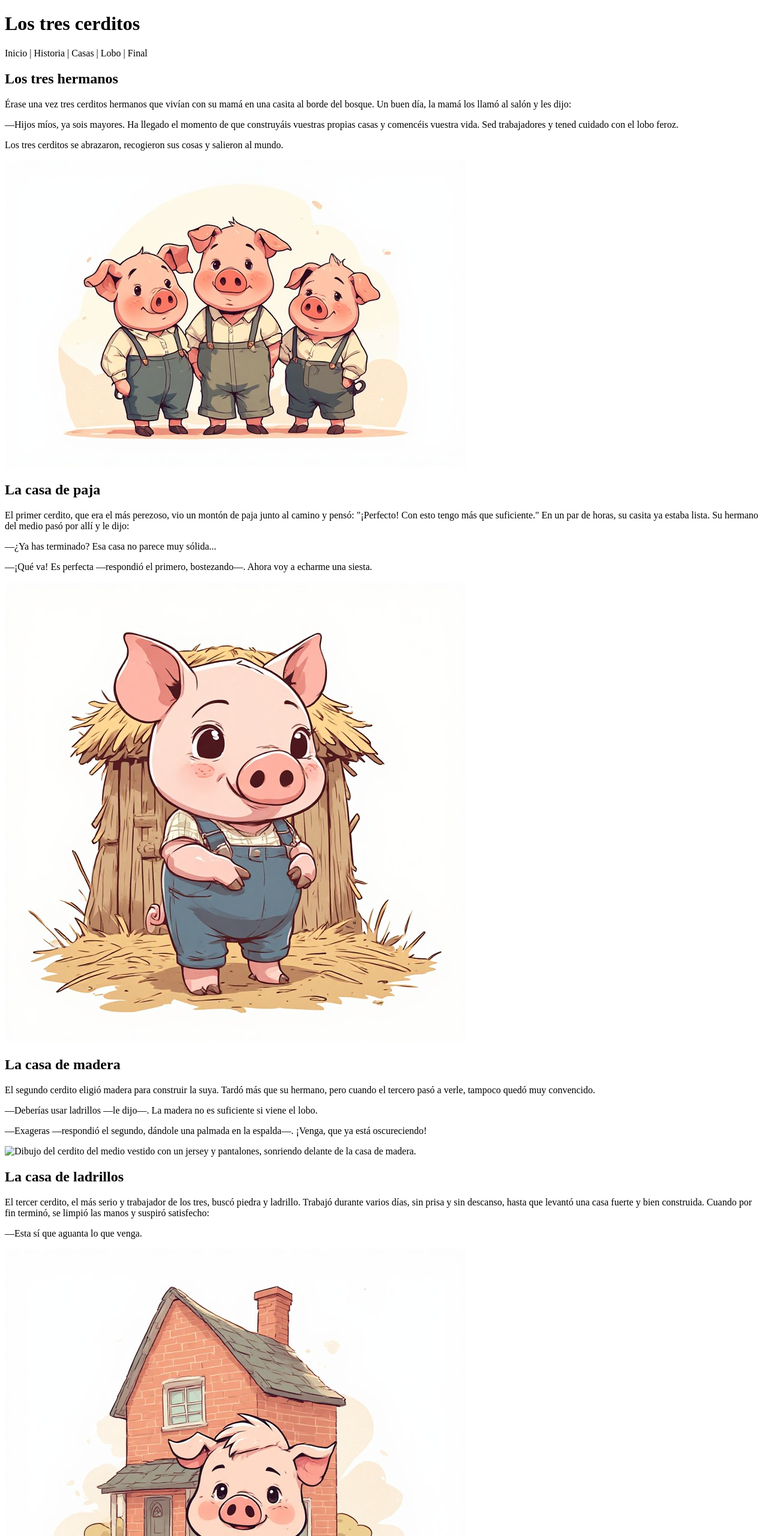
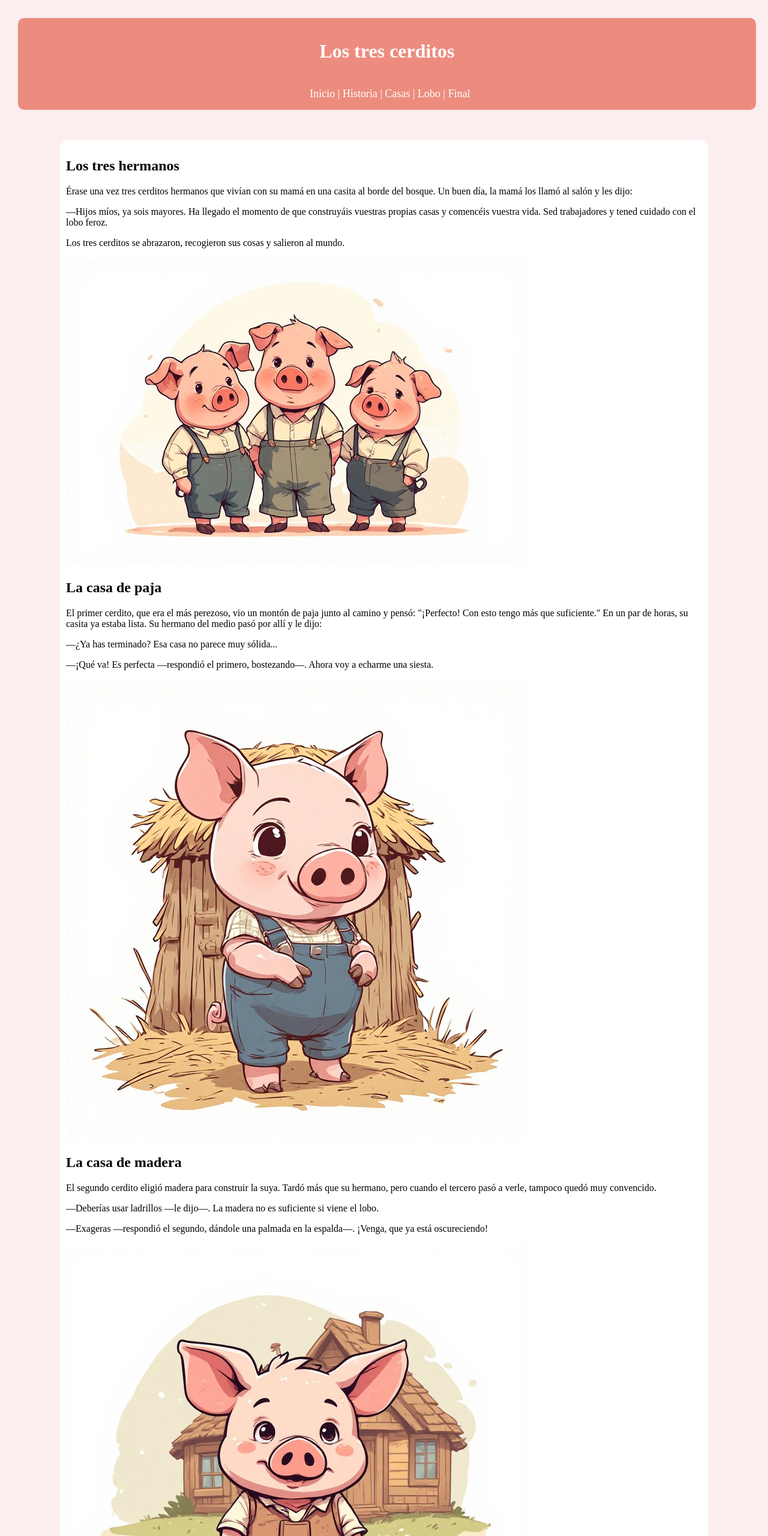
Before and after one commit to cristinarodriguezl-dev/Practice-Three-Little-Pigs, a plain HTML site: page index.html in a window 1280 px wide. Shown: the top 2560 px of the page at 60% size. Drawn offline with Linux system fonts and the light colour scheme.

Commit message:
fixed sections and add header/footer

```diff
--- a/index.css
+++ b/index.css
@@ -0,0 +1,9 @@
+header {background-color: #ec8c7e; color: #ffffff; align-items: center; display: flex; flex-direction: column; padding: 1rem; border-radius: 10px; margin-left: 30px; margin-right: 20px; margin-top: 30px; }
+nav {margin-left: 30px; margin-right: 20px; margin-top: 20px; color:#fceeee; color: #ffffff; font-size: 18px; }
+
+body {background-color: #fceeee; margin: 0; padding: 0; }
+main {background-color: #ffffff; padding: 10px; border-radius: 10px; margin-left: 100px; margin-right: 100px; margin-top: 50px; }
+
+
+
+footer {background-color: #ec8c7e; color: #ffffff; align-items: center; display: flex; flex-direction: column; padding: 1rem; border-radius: 10px; margin-left: 30px; margin-right: 20px; margin-top: 20px; }
--- a/index.html
+++ b/index.html
@@ -3,13 +3,14 @@
 <head>
     <meta charset="UTF-8">
     <meta name="viewport" content="width=device-width, initial-scale=1.0">
+    <link rel="stylesheet" href="index.css">
     <title>Los tres cerditos</title>
 </head>
 <body>
     <header>
         <h1>Los tres cerditos</h1>
         <nav> Inicio | Historia | Casas | Lobo | Final </nav>
-        </nav>
+        </header>
     <main>
         <section class="treepigs">
         <h2>Los tres hermanos</h2>
@@ -32,15 +33,15 @@
         <p>El segundo cerdito eligió madera para construir la suya. Tardó más que su hermano, pero cuando el tercero pasó a verle, tampoco quedó muy convencido.</p>
         <p>—Deberías usar ladrillos —le dijo—. La madera no es suficiente si viene el lobo.</p>
         <p>—Exageras —respondió el segundo, dándole una palmada en la espalda—. ¡Venga, que ya está oscureciendo!</p>
-        <img src="img/woodenhouse.jpg" alt="Dibujo del cerdito del medio vestido con un jersey y pantalones, sonriendo delante de la casa de madera.">
         </section>
+        <img src="img/woodhouse.jpg" alt="Dibujo del cerdito del medio vestido con un jersey y pantalones, sonriendo delante de la casa de madera.">
 
         <section class="brickhouse">
         <h2>La casa de ladrillos</h2>
         <p>El tercer cerdito, el más serio y trabajador de los tres, buscó piedra y ladrillo. Trabajó durante varios días, sin prisa y sin descanso, hasta que levantó una casa fuerte y bien construida. Cuando por fin terminó, se limpió las manos y suspiró satisfecho:</p>
         <p>—Esta sí que aguanta lo que venga.</p>
+        </section>
         <img src="img/brickhouse.jpg" alt="Dibujo del cerdito mayor vestido con una camisa y pantalones, sonriendo delante de la casa de ladrillos.">
-        </section>
 
         <section class="thewolf">
         <h2>Llega el lobo</h2>
@@ -49,8 +50,8 @@
         <p>—¡No, no y no! —gritó el cerdito desde dentro—. ¡Por los pelos de mi barbilla que no te abriré!</p>
         <p>—Entonces soplaré, y soplaré, ¡y tu casa derribaré!</p>
         <p>El lobo llenó los pulmones de aire y sopló con todas sus fuerzas. La casita de paja salió volando en un instante. El cerdito pegó un chillido y echó a correr hacia casa de su hermano.</p>
+        </section>
         <img src="img/wolf.jpg" alt="Dibujo del lobo feroz de frente, enfadado, con la boca abierta y babeando.">
-        </section>
 
         <section class="wolfattacks">
         <h2>El lobo arrasa con todo</h2>
@@ -60,8 +61,8 @@
         <p>—¡No, no y no! —contestaron los dos a coro—. ¡Por los pelos de nuestra barbilla que no te abriremos!</p>
         <p>—¡Entonces soplaré, y soplaré, y vuestra casa derribaré!</p>
         <p>Y sopló. Y sopló con más fuerza aún. Las tablas de madera crujieron, temblaron y al final cedieron. Los dos cerditos salieron pitando por la puerta de atrás, corriendo tan rápido como sus patitas les llevaban hacia la casa de ladrillo de su hermano.</p>
+        </section>
         <img src="img/wolfblowing.jpg" alt="Dibujo del lobo feroz enfadado enfrente de las casas de paja y madera.">
-        </section>
 
         <section class="houserefuge">
         <h2>El último refugio</h2>
@@ -71,16 +72,16 @@
         <p>—¡Cerditos, esta vez no se os escapáis! ¡Abridme ahora mismo!</p>
         <p>—¡Ni lo sueñes! —respondió el tercer cerdito con calma—. Esta casa no la tiras tú ni soplando toda la noche.</p>
         <p>El lobo sopló. Sopló y sopló hasta quedarse sin aliento. Pero la casa de ladrillo no se movió ni un milímetro.</p>
+        </section>
         <img src="img/pigsruntohouse.jpg" alt="Dibujo de los dos cerditos corriendo hacia la casa de ladrillos.">
-        </section>
 
         <section class="trapchimney">
         <h2>La trampa de la chimenea</h2>
         <p>Entonces tuvo una idea: treparía por el tejado y entraría por la chimenea. Los cerditos lo oyeron subir y el mayor dijo en voz baja:</p>
         <p>—Tranquilos. Yo sé lo que hay que hacer.</p>
         <p>Corrió a la cocina, puso una olla grande al fuego y la llenó de agua. Cuando el lobo se dejó caer por la chimenea, se llevó el susto de su vida. Salió de allí aullando, con el trasero bien escaldado, y no paró de correr hasta perderse en lo más profundo del bosque.</p>
+        </section>
         <img src="img/wolfboiling.jpg" alt="Dibujo del lobo feroz quemándose dentro de un caldero con cara de angustia.">
-    </section>
 
         <section class="finalhappily">
         <h2>Final feliz</h2>
@@ -90,11 +91,12 @@
         <p>—Sí, sí —respondieron los otros dos a la vez—. ¡Prometido!</p>
         <p>Y desde ese día, los tres vivieron juntos en la casa de ladrillo, felices y sin miedo al lobo feroz.</p>
         <h3>Colorín colorado, este cuento se ha acabado.</h3>
+        </section>
         <img src="img/pigshappy.jpg" alt="Dibujo de los tres cerditos dentro de la casa de ladrillos, delante de la chimenea, sonriendo y felices.">
-        </section>
+
     </main>
     <footer>
-        <p>© 2026 Los tres cerditos. Todos los derechos reservados.</p>
+        <p>© 2026 Los tres cerditos. <b>Todos los derechos reservados.</b></p>
     </footer>
 </body>
 </html>
```
